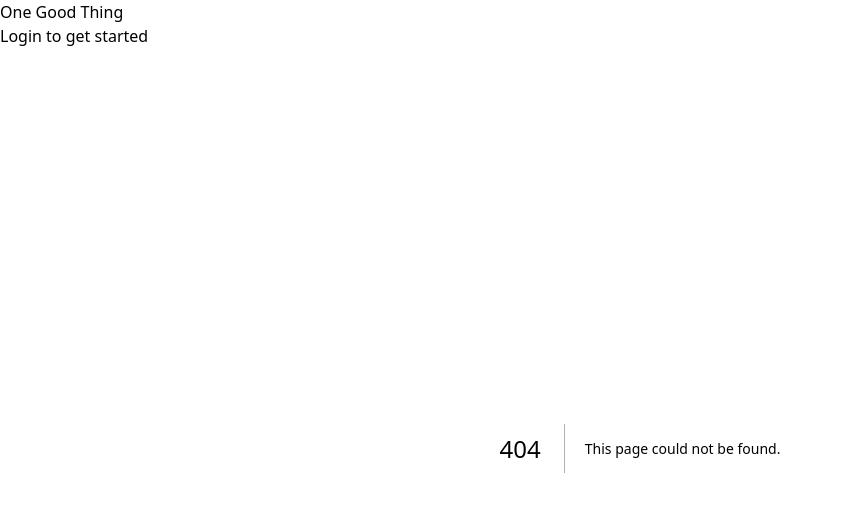
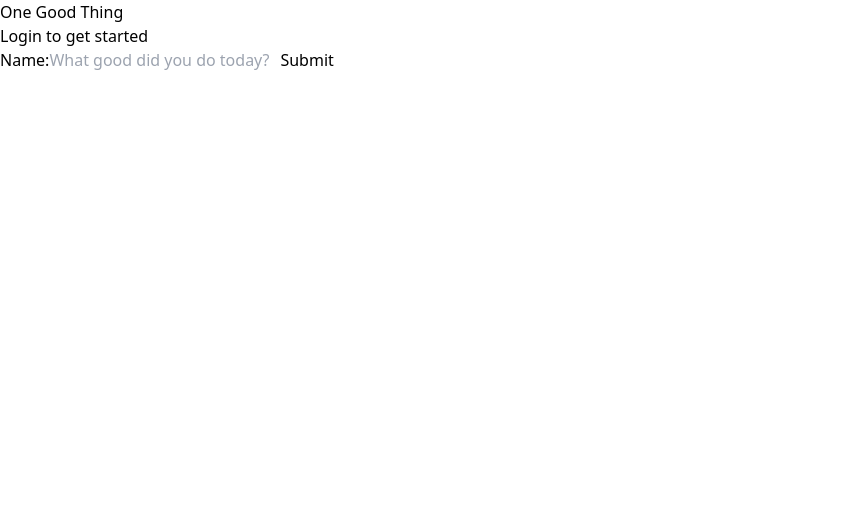
Before and after one commit to J0/OneGoodThing, a Next.js app: page /deeds/new in a window 1280 px wide. Before the commit this address had no page. Shown: the top 512 px of the page, without its empty margins (0-842 px from the left). Built offline with nearby package versions, Linux system fonts and the light colour scheme.

Commit message:
Add components

```diff
--- /dev/null
+++ b/pages/deeds/new.tsx
@@ -0,0 +1,22 @@
+import React, { useState } from 'react'
+
+export default function New() {
+  const [newDeed, setNewDeed] = useState('')
+
+  function submitForm() {}
+  return (
+    <form onSubmit={submitForm} className="grid gap-2">
+      <label htmlFor="name">Name:</label>
+      <input
+        type="text"
+        className="p-1 border"
+        placeholder="What good did you do today?"
+        //id={deedName + 'name'}
+        //name="skill_name"
+        value={newDeed}
+        onChange={(e) => setNewDeed(e.target.value)}
+      />
+      <button type="submit">Submit</button>
+    </form>
+  )
+}
--- a/pages/layout.tsx
+++ b/pages/layout.tsx
@@ -11,9 +11,11 @@ export default function Layout({ children }: any) {
         <meta name="viewport" content="width=device-width, initial-scale=1" />
         <link rel="icon" href="/favicon.ico" />
       </Head>
-      <main className="max-w-4xl mx-auto mt-24 ">
-        <div className="flex item-center justify-between">
-          <h1>One Good Thing</h1>
+      <main className="max-w-4xl mx-auto mt-24">
+        <div className="flex item-center justify-between mb-12">
+          <h1>
+            <Link href="/">One Good Thing</Link>
+          </h1>
           <div>
             <Link href="/login"> Login to get started</Link>
           </div>
```
Also changed, not shown: components/GoodBoard.tsx (added, +9 -0 lines), pages/index.tsx (+10 -10 lines).
